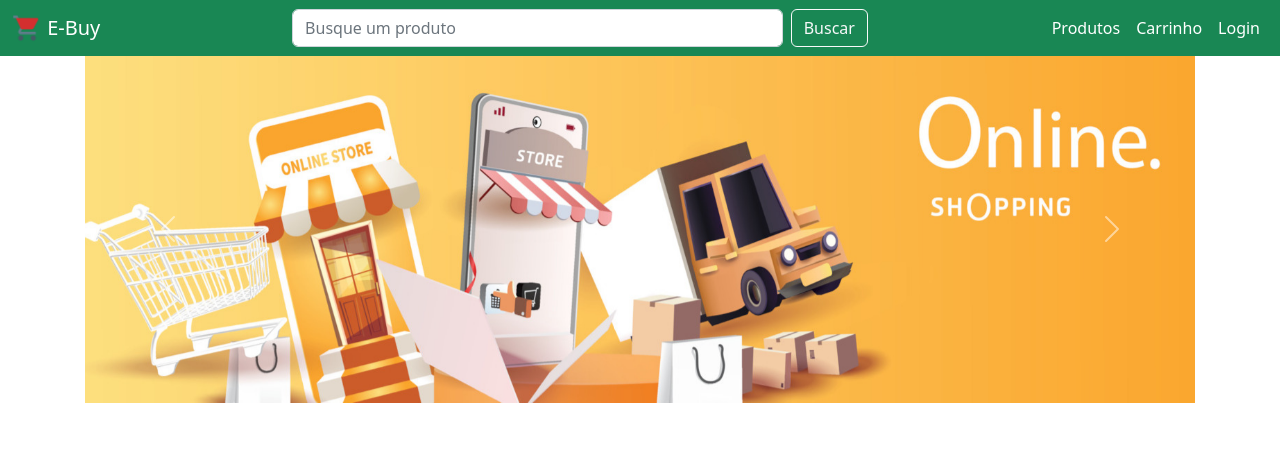
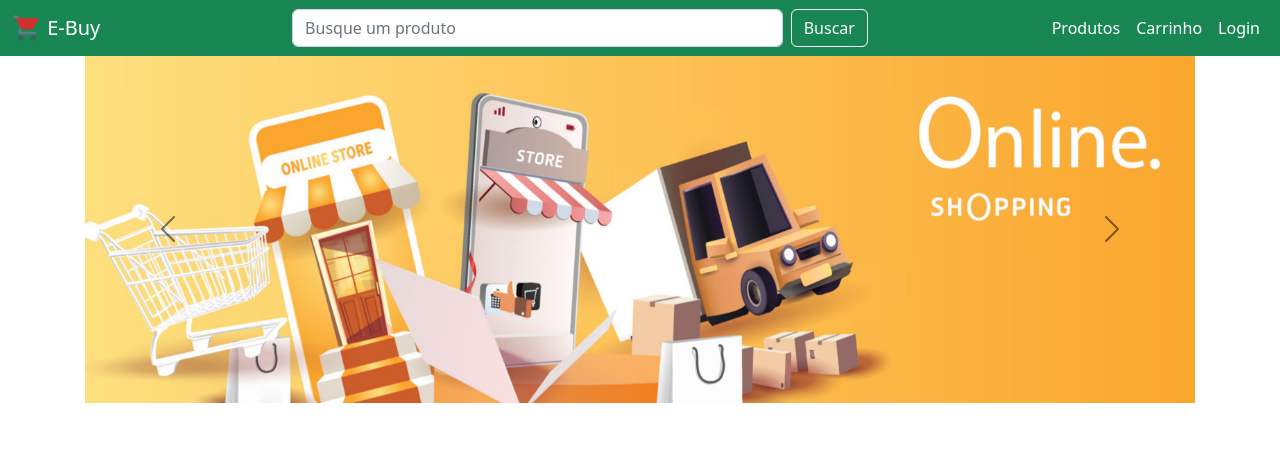
Before and after one commit to MUnente/EBuy.Ecommerce, an Angular app in the folder ebuy.app/: page /home in a window 1280 px wide. Shown: the top 453 px of the page. Built offline with nearby package versions, Linux system fonts and the light colour scheme.

Commit message:
fix: carousel behavior

```diff
--- a/ebuy.app/src/app/components/carousel/carousel-component/carousel.component.html
+++ b/ebuy.app/src/app/components/carousel/carousel-component/carousel.component.html
@@ -1,14 +1,15 @@
-<div id="carouselExampleInterval" class="carousel slide" data-bs-ride="carousel">
-    <div class="carousel-inner" *ngFor="let image of images">
-        <div class="carousel-item" [ngClass]="{ 'active' : image.active }" [attr.data-bs-interval]="image.interval">
+<div id="carousel" class="carousel carousel-dark slide" data-bs-ride="carousel">
+    <div class="carousel-inner">
+        <div *ngFor="let image of images" class="carousel-item" [ngClass]="{ 'active' : image.active }" [attr.data-bs-interval]="image.interval">
             <img [src]="image.url" class="d-block w-100" [alt]="image.alt">
         </div>
     </div>
-    <button class="carousel-control-prev" type="button" data-bs-target="#carouselExampleInterval" data-bs-slide="prev">
+
+    <button class="carousel-control-prev" type="button" data-bs-target="#carousel" data-bs-slide="prev">
         <span class="carousel-control-prev-icon" aria-hidden="true"></span>
         <span class="visually-hidden">Previous</span>
     </button>
-    <button class="carousel-control-next" type="button" data-bs-target="#carouselExampleInterval" data-bs-slide="next">
+    <button class="carousel-control-next" type="button" data-bs-target="#carousel" data-bs-slide="next">
         <span class="carousel-control-next-icon" aria-hidden="true"></span>
         <span class="visually-hidden">Next</span>
     </button>
```
